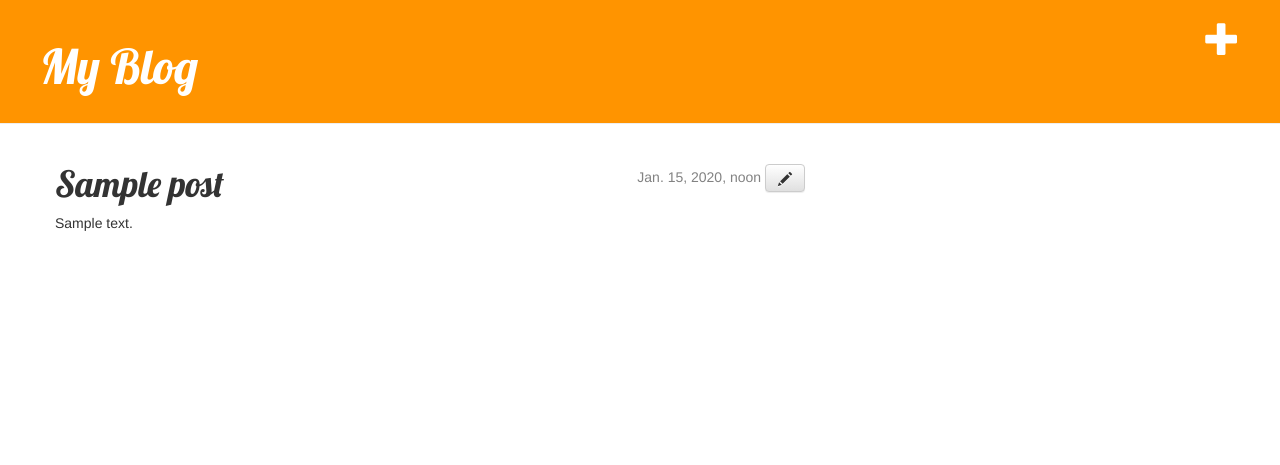
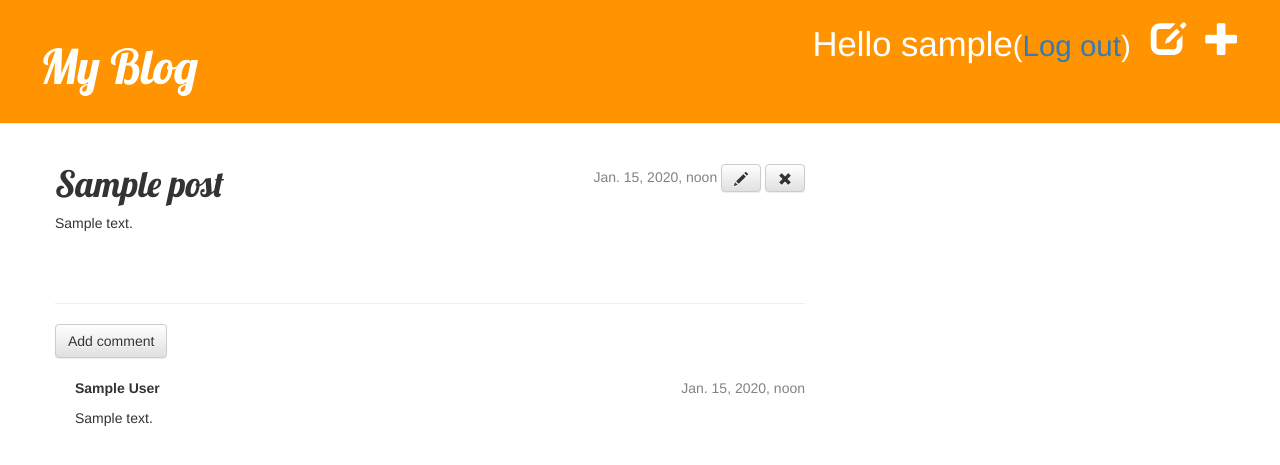
Before and after one commit to ssanichh/my-first-blog, a Django app: page /post/1/ in a window 1280 px wide. Shown: the top 465 px of the page. Run offline with Django 3.2, Linux system fonts and the light colour scheme; a user stored in the database is signed in; tables that the repository leaves empty hold one stand-in row (values such as "Sample post"); some libraries are stand-ins or nearby versions.

Commit message:
Add drafts posts. Add authorization to access main functions. Add comments.

```diff
--- a/blog/admin.py
+++ b/blog/admin.py
@@ -1,4 +1,5 @@
 from django.contrib import admin
-from .models import Post
+from .models import Post, Comment
 
 admin.site.register(Post)
+admin.site.register(Comment)
--- a/blog/models.py
+++ b/blog/models.py
@@ -17,3 +17,20 @@ class Post(models.Model):
 
     def __str__(self):
         return self.title
+
+class Comment(models.Model):
+    post = models.ForeignKey('blog.Post', related_name='comments')
+    author = models.CharField(max_length=200)
+    text = models.TextField()
+    created_date = models.DateTimeField(default=timezone.now)
+    approved_comment = models.BooleanField(default=False)
+
+    def approve(self):
+        self.approved_comment = True
+        self.save()
+
+    def approved_comments(self):
+        return self.comments.filter(approved_comment=True)
+
+    def __str__(self):
+        return self.text
--- a/blog/static/css/blog.css
+++ b/blog/static/css/blog.css
@@ -31,6 +31,11 @@
         width: 100%;
     }
 
+    .top-menu p, .top-menu:hover p, .top-menu:visited p{
+      color: #ffffff;
+      font-size: 14pt;
+    }
+
     .top-menu, .top-menu:hover, .top-menu:visited {
         color: #ffffff;
         float: right;
@@ -45,3 +50,7 @@
     .post h1 a, .post h1 a:visited {
         color: #000000;
     }
+
+    .comment {
+        margin: 20px 0px 20px 20px;
+    }
--- a/blog/templates/blog/base.html
+++ b/blog/templates/blog/base.html
@@ -11,6 +11,10 @@
         <div class="page-header">
           {% if user.is_authenticated %}
             <a href="{% url 'post_new' %}" class="top-menu"><span class="glyphicon glyphicon-plus"></span></a>
+            <a href="{% url 'post_draft_list' %}" class="top-menu"><span class="glyphicon glyphicon-edit"></span></a>
+            <p class="top-menu">Hello {{ user.username }}<small>(<a href="{% url 'django.contrib.auth.views.logout' %}">Log out</a>)</small></p>
+          {% else %}
+            <a href="{% url 'django.contrib.auth.views.login' %}" class="top-menu"><span class="glyphicon glyphicon-lock"></span></a>
           {% endif %}
             <h1><a href="{% url 'blog.views.post_list' %}">My Blog</a></h1>
         </div>
--- a/blog/templates/blog/post_detail.html
+++ b/blog/templates/blog/post_detail.html
@@ -1,13 +1,40 @@
 {% extends 'blog/base.html' %}
    {% block content %}
        <div class="post">
-           {% if post.published_date %}
-               <div class="date">
-                   {{ post.published_date }}
-                   <a class="btn btn-default" href="{% url 'post_edit' pk=post.pk %}"><span class="glyphicon glyphicon-pencil"></span></a>
-               </div>
+         <div class="date">
+          {% if post.published_date %}
+            {{ post.published_date }}
+          {% else %}
+            {% if user.is_authenticated %}
+              <a class="btn btn-default" href="{% url 'blog.views.post_publish' pk=post.pk %}">Publish</a>
+            {% endif %}
+          {% endif %}
+          {% if user.is_authenticated %}
+           <a class="btn btn-default" href="{% url 'post_edit' pk=post.pk %}"><span class="glyphicon glyphicon-pencil"></span></a>
+           <a class="btn btn-default" href="{% url 'post_remove' pk=post.pk %}"><span class="glyphicon glyphicon-remove"></span></a>
            {% endif %}
+         </div>
            <h1>{{ post.title }}</h1>
            <p>{{ post.text|linebreaks }}</p>
        </div>
+
+       <hr>
+       <a class="btn btn-default" href="{% url 'add_comment_to_post' pk=post.pk %}">Add comment</a>
+       {% for comment in post.comments.all %}
+     {% if user.is_authenticated or comment.approved_comment %}
+     <div class="comment">
+         <div class="date">
+             {{ comment.created_date }}
+             {% if not comment.approved_comment %}
+                 <a class="btn btn-default" href="{% url 'comment_remove' pk=comment.pk %}"><span class="glyphicon glyphicon-remove"></span></a>
+                 <a class="btn btn-default" href="{% url 'comment_approve' pk=comment.pk %}"><span class="glyphicon glyphicon-ok"></span></a>
+             {% endif %}
+         </div>
+         <strong>{{ comment.author }}</strong>
+         <p>{{ comment.text|linebreaks }}</p>
+     </div>
+     {% endif %}
+ {% empty %}
+     <p>No comments here yet :(</p>
+ {% endfor %}
    {% endblock %}
--- a/blog/urls.py
+++ b/blog/urls.py
@@ -6,4 +6,10 @@ urlpatterns = [
     url(r'^post/(?P<pk>[0-9]+)/$', views.post_detail, name='post_detail'),
     url(r'^post/new/$', views.post_new, name='post_new'),
     url(r'^post/(?P<pk>[0-9]+)/edit/$', views.post_edit, name='post_edit'),
+    url(r'^drafts/$', views.post_draft_list, name='post_draft_list'),
+    url(r'^post/(?P<pk>\d+)/publish/$', views.post_publish, name='post_publish'),
+    url(r'^post/(?P<pk>\d+)/remove/$', views.post_remove, name='post_remove'),
+    url(r'^post/(?P<pk>\d+)/comment/$', views.add_comment_to_post, name='add_comment_to_post'),
+    url(r'^comment/(?P<pk>\d+)/approve/$', views.comment_approve, name='comment_approve'),
+    url(r'^comment/(?P<pk>\d+)/remove/$', views.comment_remove, name='comment_remove'),
 ]
--- a/blog/views.py
+++ b/blog/views.py
@@ -1,9 +1,10 @@
 from django.shortcuts import render
 from django.utils import timezone
-from .models import Post
+from .models import Post, Comment
 from django.shortcuts import render, get_object_or_404
-from .forms import PostForm
+from .forms import PostForm, CommentForm
 from django.shortcuts import redirect
+from django.contrib.auth.decorators import login_required
 
 # Create your views here.
 def post_list(request):
@@ -14,19 +15,20 @@ def post_detail(request, pk):
     post = get_object_or_404(Post, pk=pk)
     return render(request, 'blog/post_detail.html', {'post': post})
 
+@login_required
 def post_new(request):
     if request.method == "POST":
         form = PostForm(request.POST)
         if form.is_valid():
             post = form.save(commit=False)
             post.author = request.user
-            post.published_date = timezone.now()
             post.save()
             return redirect('blog.views.post_detail', pk=post.pk)
     else:
         form = PostForm()
     return render(request, 'blog/post_edit.html', {'form': form})
 
+@login_required
 def post_edit(request, pk):
     post = get_object_or_404(Post, pk=pk)
     if request.method == "POST":
@@ -40,3 +42,46 @@ def post_edit(request, pk):
     else:
         form = PostForm(instance=post)
     return render(request, 'blog/post_edit.html', {'form': form})
+
+@login_required
+def post_draft_list(request):
+    posts = Post.objects.filter(published_date__isnull=True).order_by('created_date')
+    return render(request, 'blog/post_draft_list.html', {'posts': posts})
+
+@login_required
+def post_publish(request, pk):
+    post = get_object_or_404(Post, pk=pk)
+    post.publish()
+    return redirect('blog.views.post_detail', pk=pk)
+
+@login_required
+def post_remove(request, pk):
+    post = get_object_or_404(Post, pk=pk)
+    post.delete()
+    return redirect('blog.views.post_list')
+
+def add_comment_to_post(request, pk):
+    post = get_object_or_404(Post, pk=pk)
+    if request.method == "POST":
+        form = CommentForm(request.POST)
+        if form.is_valid():
+            comment = form.save(commit=False)
+            comment.post = post
+            comment.save()
+            return redirect('blog.views.post_detail', pk=post.pk)
+    else:
+        form = CommentForm()
+    return render(request, 'blog/add_comment_to_post.html', {'form': form})
+
+@login_required
+def comment_approve(request, pk):
+    comment = get_object_or_404(Comment, pk=pk)
+    comment.approve()
+    return redirect('blog.views.post_detail', pk=comment.post.pk)
+
+@login_required
+def comment_remove(request, pk):
+    comment = get_object_or_404(Comment, pk=pk)
+    post_pk = comment.post.pk
+    comment.delete()
+    return redirect('blog.views.post_detail', pk=post_pk)
--- a/mysite/settings.py
+++ b/mysite/settings.py
@@ -102,3 +102,4 @@ USE_TZ = True
 
 STATIC_URL = '/static/'
 STATIC_ROOT = os.path.join(BASE_DIR, 'static')
+LOGIN_REDIRECT_URL = '/'
--- a/mysite/urls.py
+++ b/mysite/urls.py
@@ -8,4 +8,6 @@ urlpatterns = [
 
     url(r'^admin/', include(admin.site.urls)),
     url(r'', include('blog.urls')),
+    url(r'^accounts/login/$', 'django.contrib.auth.views.login'),
+    url(r'^accounts/logout/$', 'django.contrib.auth.views.logout', {'next_page': '/'}),
 ]
```
Also changed, not shown: blog/forms.py (+7 -1 lines), blog/templates/blog/add_comment_to_post.html (added, +9 -0 lines), blog/templates/blog/post_draft_list.html (added, +11 -0 lines), blog/templates/registration/login.html (added, +26 -0 lines), blog/migrations/0002_comment.py (added).
